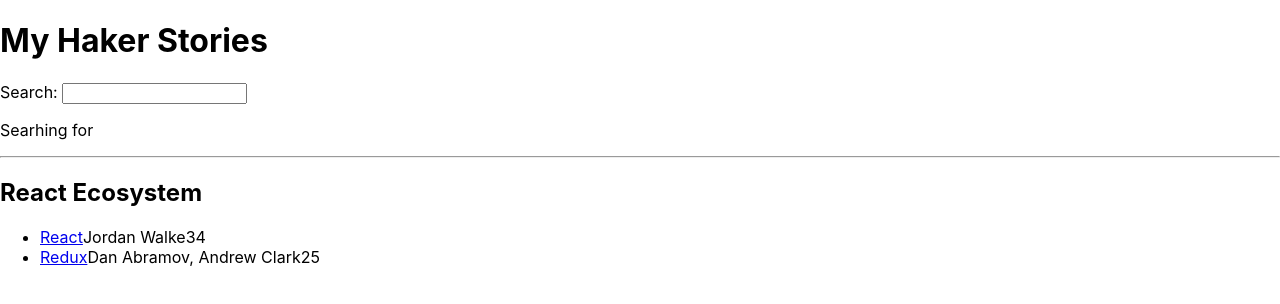
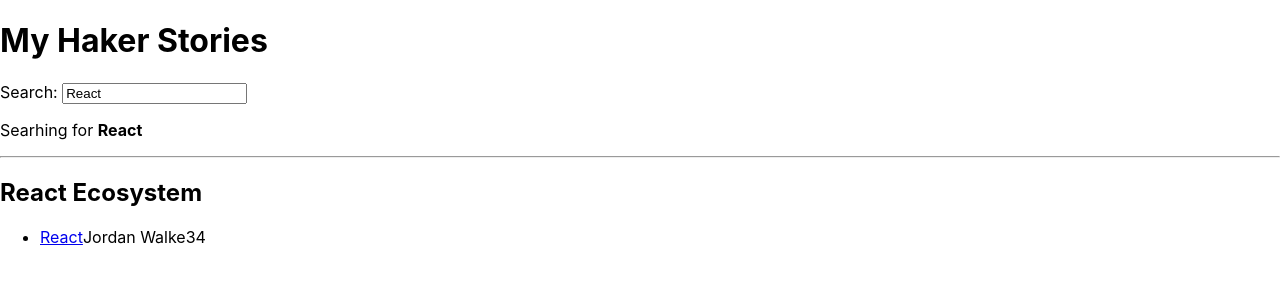
Before and after one commit to YanaGorina-alt/road-to-react-hacker-stories, a React (Create React App) app: page / in a window 1280 px wide. Shown: the top 304 px of the page. Built offline with nearby package versions, Linux system fonts and the light colour scheme.

Commit message:
useEffect hook

```diff
--- a/src/App.js
+++ b/src/App.js
@@ -24,7 +24,18 @@
       objectID: 1,
     },
   ];
-  const [searchTerm, setSearchTerm] = React.useState('');
+
+  // Instead of using two hooks separatly we'll make a custom hook
+
+  const [searchTerm, setSearchTerm] = React.useState(
+     localStorage.getItem('search')||'React'
+     );
+
+  React.useEffect(()=>{
+    localStorage.setItem('search', searchTerm)}, [searchTerm]
+    );
+
+
   const handleSearch = (event) => {
     console.log(event.target.value);
     setSearchTerm(event.target.value);
@@ -57,17 +68,16 @@
       <ul>
           {list.map(function(item){
             return(
-                <Item item={item} />
+                <Item key={item.objectID} item={item} />
                 );
           })}
       </ul>
     </div>
-  );
-}
-
+  )
+ }
 const Item = ({item}) => { // props Destructuring
   return(
-    <li key={item.objectID}>
+    <li>
     <span>
       <a href={item.url}>{item.title}</a>
     </span>
@@ -87,7 +97,7 @@
   return (
     <div>
       <label htmlFor="search">Search: </label>
-      <input id="search" type="text" onChange={handleChange}/>
+      <input id="search" type="text" value={props.searchTerm} onChange={handleChange}/>
 
       <p>
         Searhing for <strong>{props.searchTerm}</strong>
```
